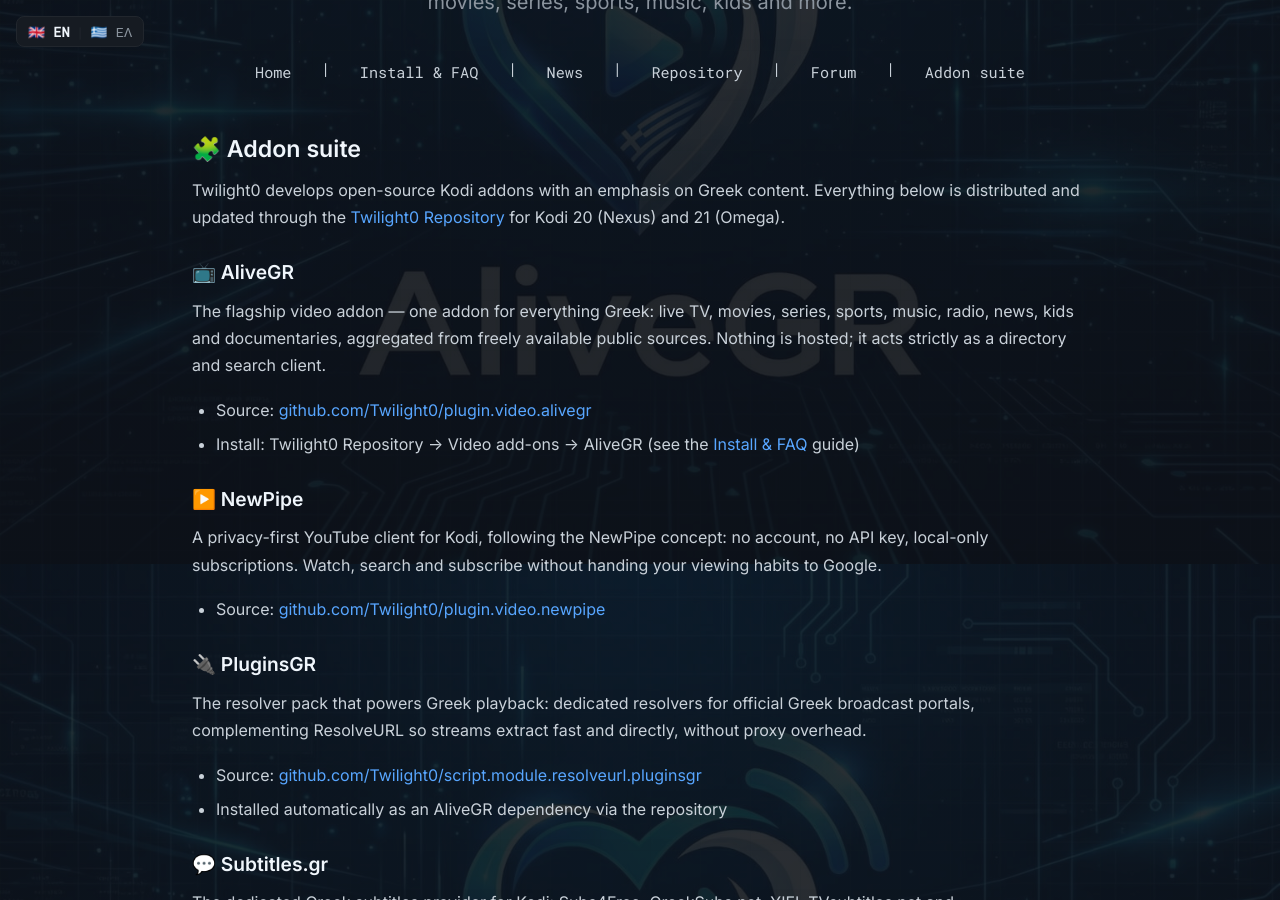
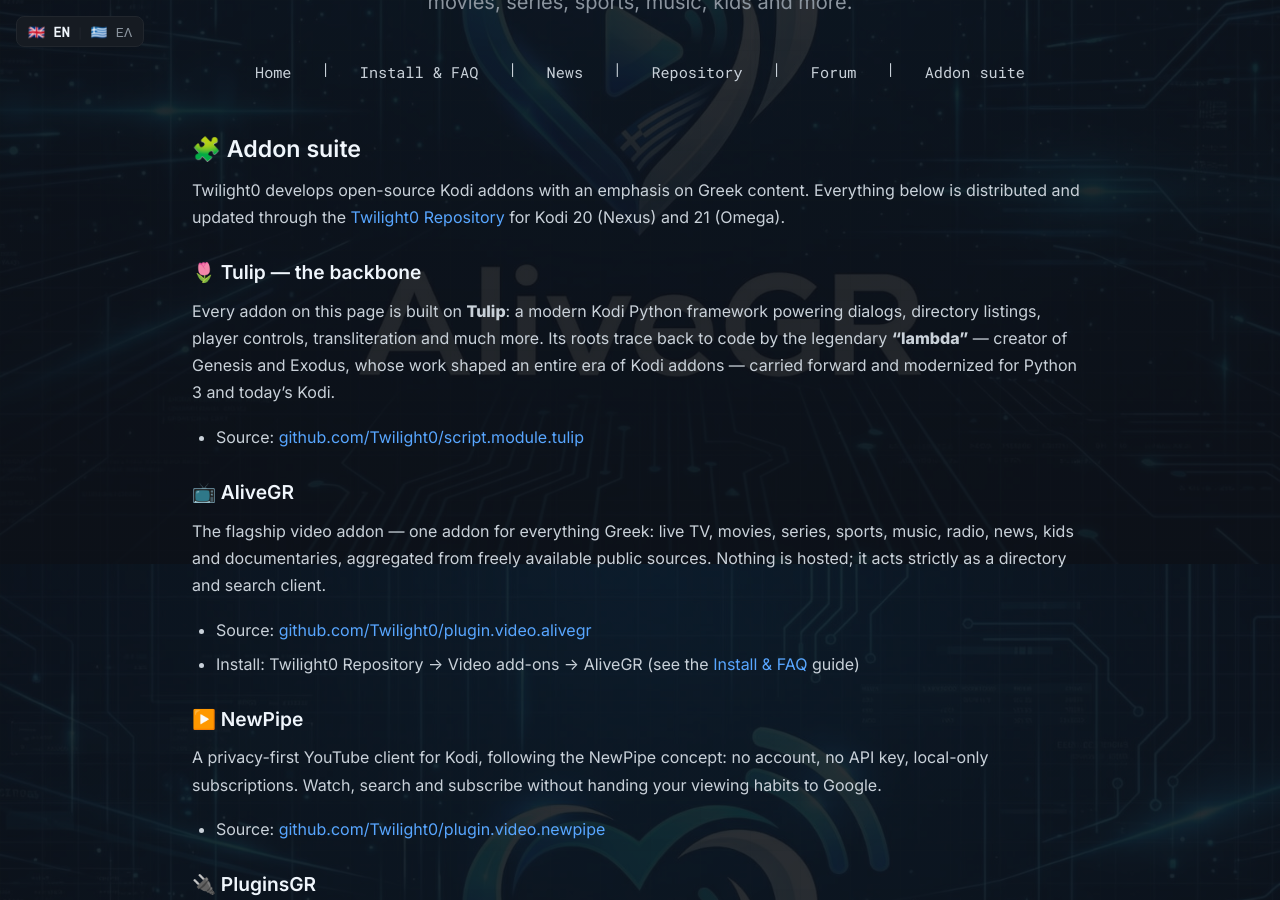
Before and after one commit to Twilight0/alivegr.github.io, a Jekyll site: the page built from en/about.md, in a window 1280 px wide and 900 px high, scrolled down 336 px. Built offline with Jekyll 4.4.1, drawn with Linux system fonts in a browser that asks for light colours.

Commit message:
Add Tulip backbone section to addon suite pages (EN+EL)

```diff
--- a/en/about.md
+++ b/en/about.md
@@ -11,6 +11,12 @@
 ## 🧩 Addon suite
 
 Twilight0 develops open-source Kodi addons with an emphasis on Greek content. Everything below is distributed and updated through the [Twilight0 Repository](https://github.com/Twilight0/repository.twilight0) for Kodi 20 (Nexus) and 21 (Omega).
+
+### 🌷 Tulip — the backbone
+
+Every addon on this page is built on **Tulip**: a modern Kodi Python framework powering dialogs, directory listings, player controls, transliteration and much more. Its roots trace back to code by the legendary **"lambda"** — creator of Genesis and Exodus, whose work shaped an entire era of Kodi addons — carried forward and modernized for Python 3 and today's Kodi.
+
+* Source: [github.com/Twilight0/script.module.tulip](https://github.com/Twilight0/script.module.tulip)
 
 ### 📺 AliveGR
 
```
Also changed, not shown: el/about.md (+6 -0 lines).
